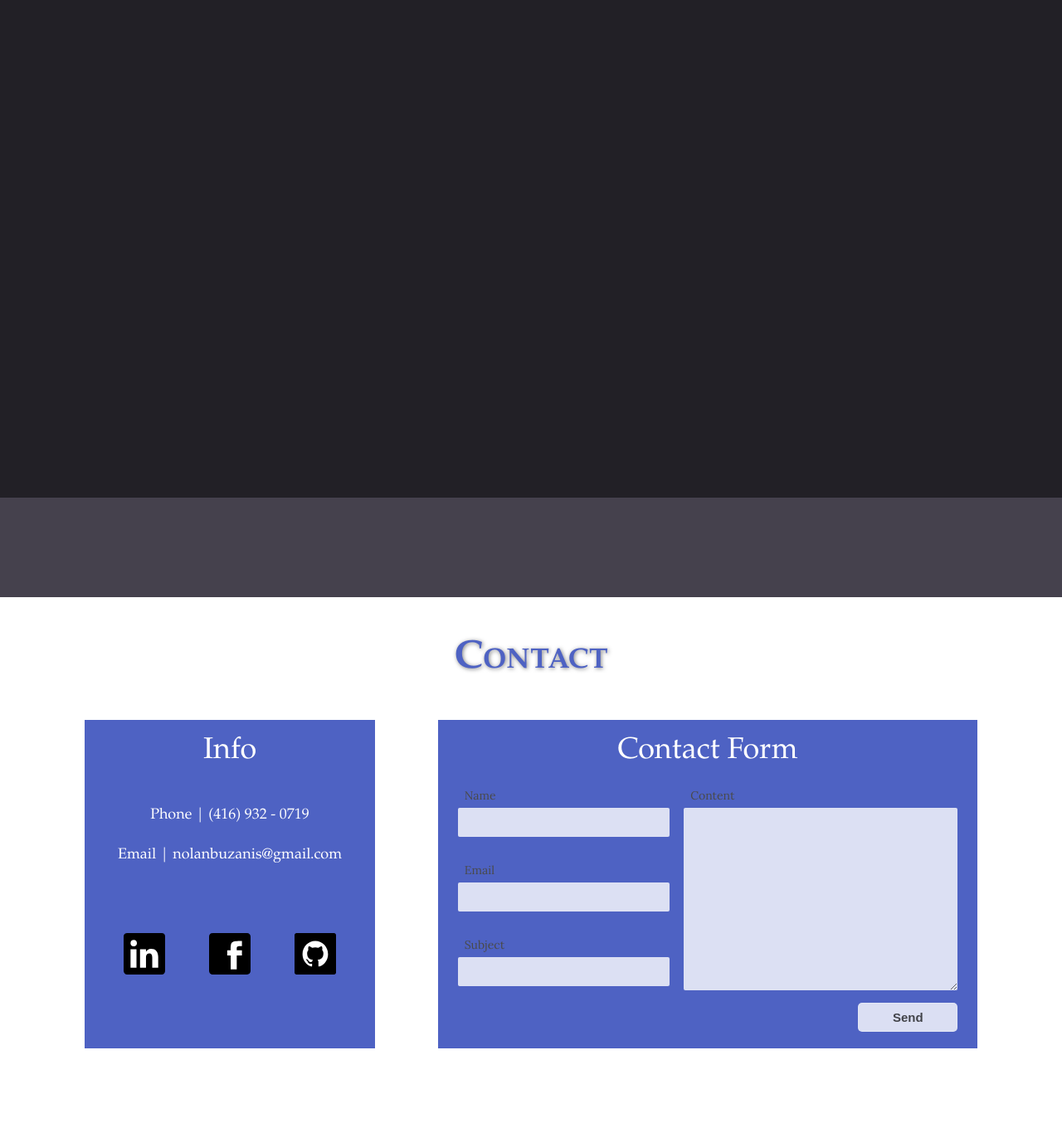
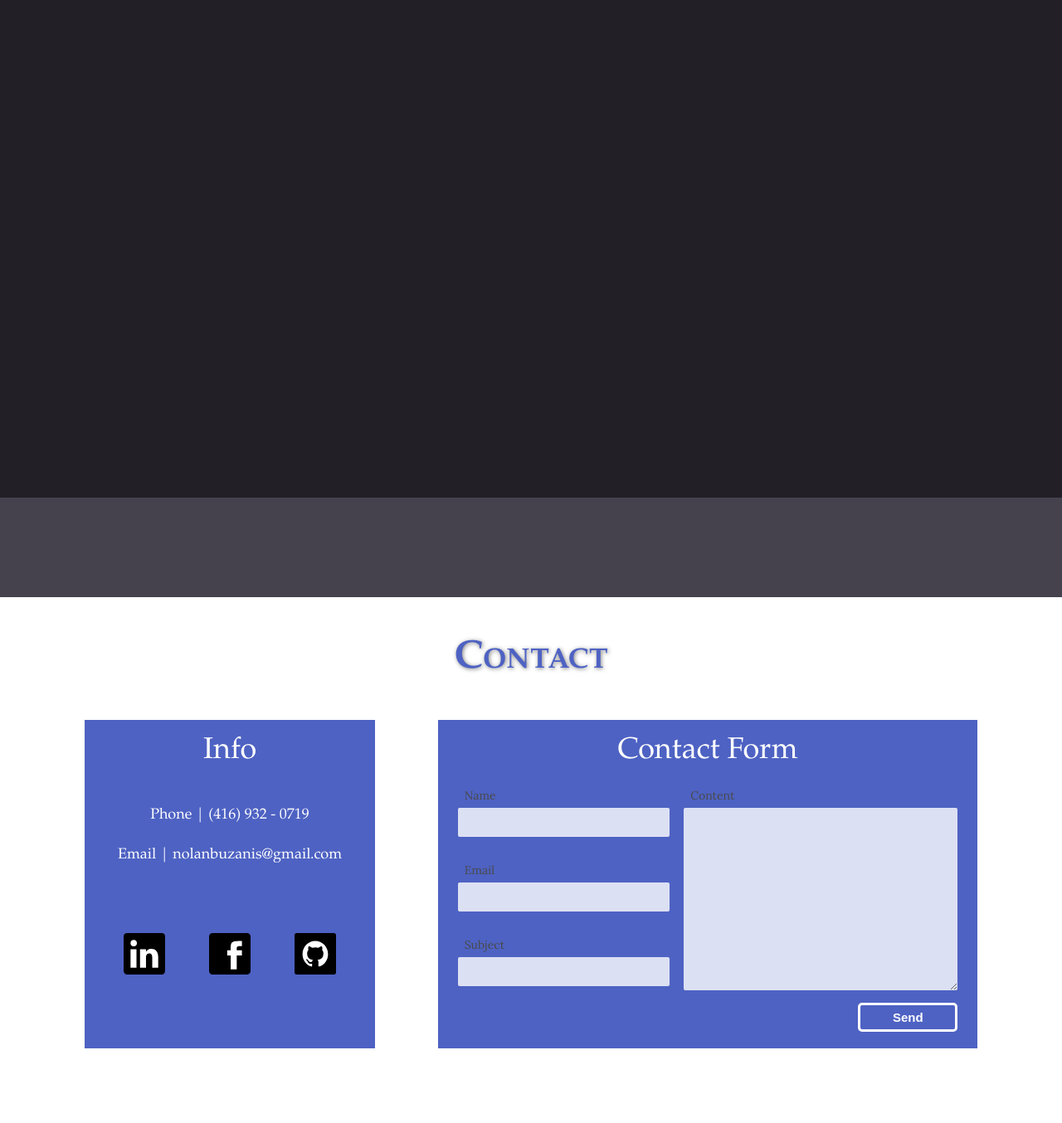
Before and after one commit to nBuze/Portfolio-Site, a Jekyll site: the page built from index.html, in a window 1280 px wide. Shown: the part 2370-3724 px from the top of the page at 83% size. Built offline with Jekyll 4.4.1, drawn with Linux system fonts in a browser that asks for light colours; Markdown is read by kramdown in place of the engine named in the settings; grey boxes are pictures that could not be loaded.

Commit message:
Changed send button for contact form

```diff
--- a/css/main.css
+++ b/css/main.css
@@ -355,13 +355,13 @@ input#send {
     height: 35px;
     width: 120px;
     margin-bottom: 20px;
-    background: rgba(255, 255, 255, 0.8);
+    background: #4E62C3;
     font-weight: 700;
     font-size: 15px;
-    color: rgba(0,0,0,0.7);
+    color: white;
     cursor: pointer;
-    border: solid 1px rgba(255, 255, 255, 0.2);
-    transition: ease 0.5s;
+    border: solid 3px rgba(255, 255, 255, 1);
+    transition: ease 1s;
 }
 
 input#send:hover {
```
